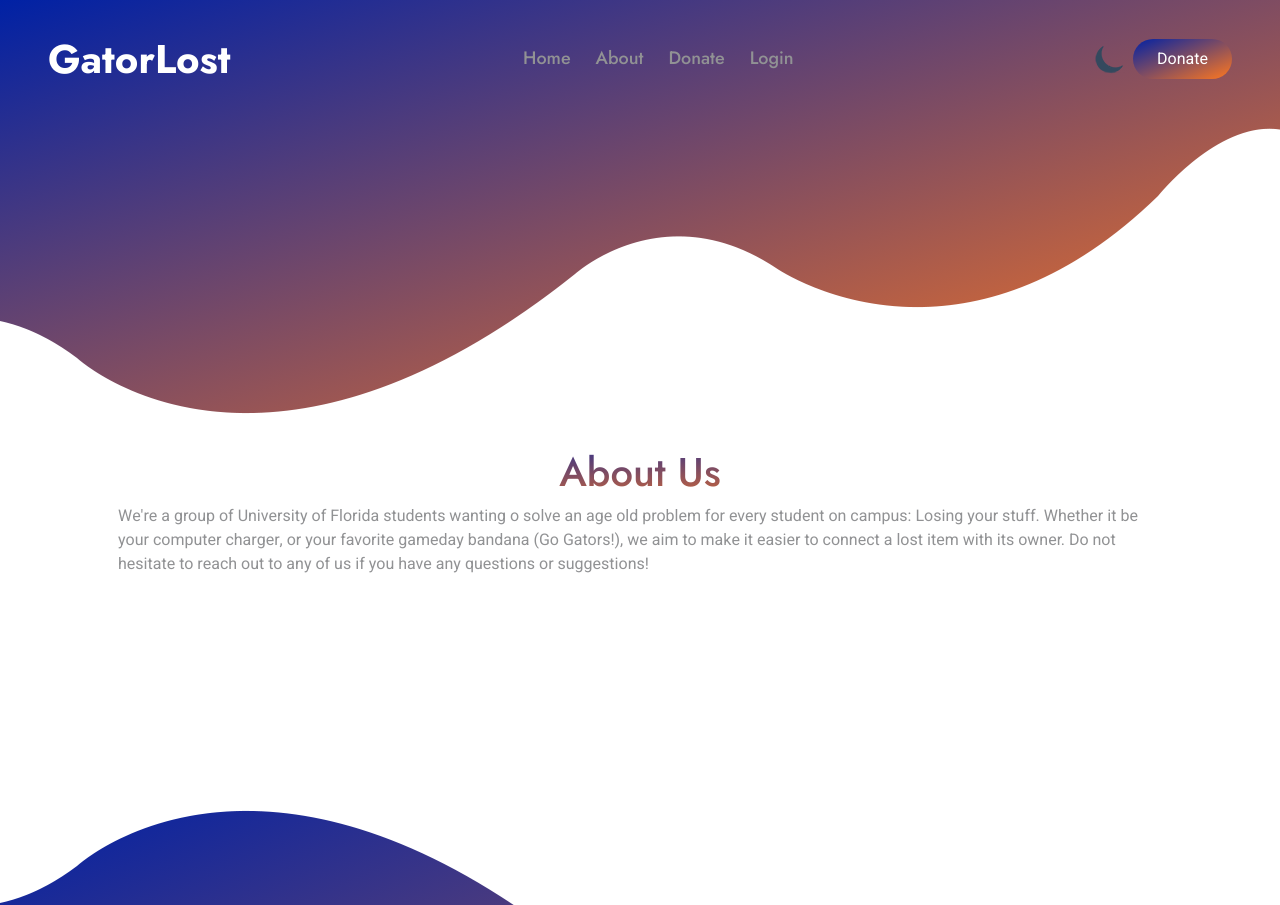
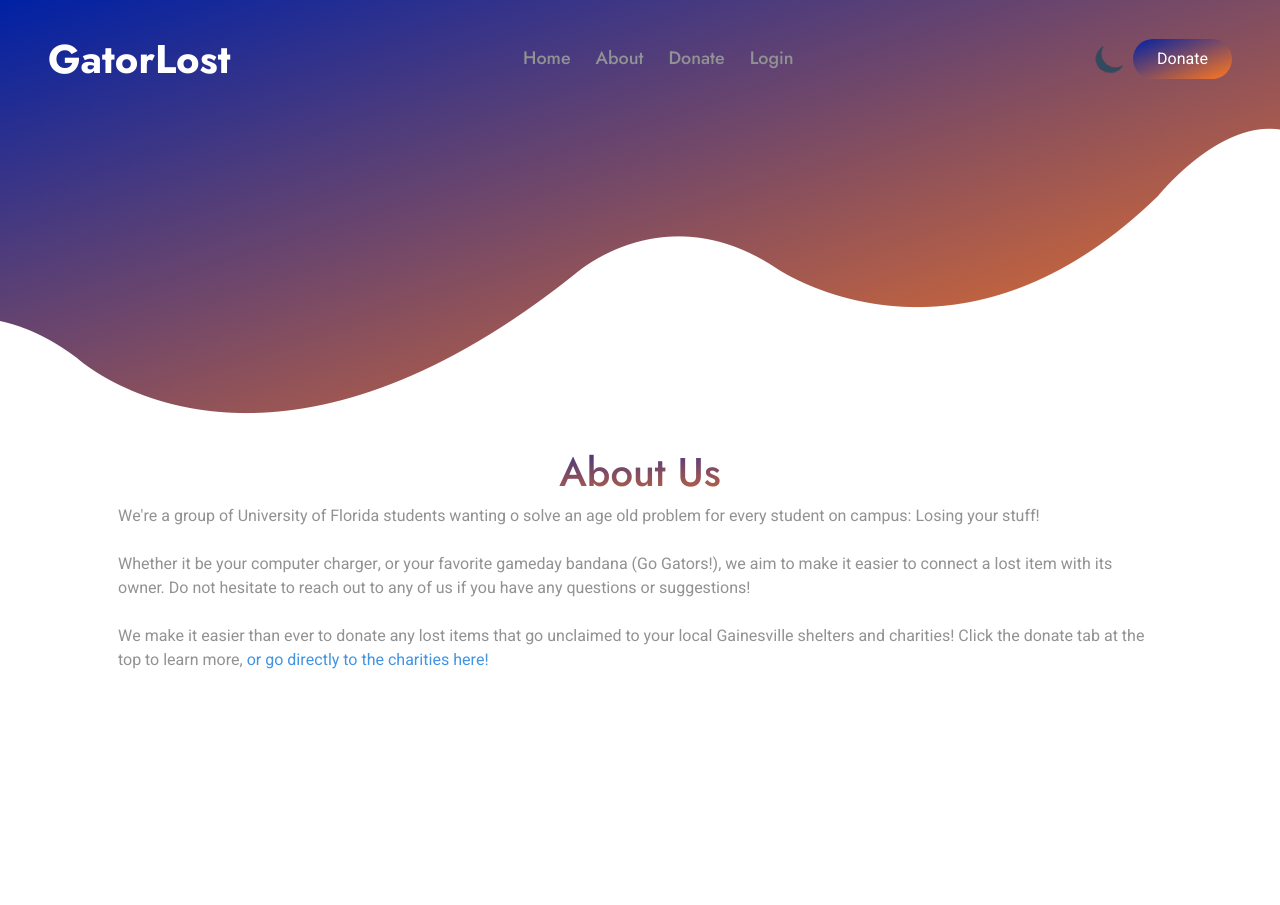
Before and after one commit to amandacruzz/TheFounders, a Django app: page /about/ in a window 1280 px wide. Shown: the top 905 px of the page. Run offline with Django 4.2, Linux system fonts and the light colour scheme; some libraries are stand-ins or nearby versions.

Commit message:
Improved about page

```diff
--- a/templates/about.html
+++ b/templates/about.html
@@ -28,9 +28,12 @@
                 <div class="text-center wow fadeInUp" data-wow-delay="0.1s">
                     <h1 id= "features" class="text-primary-gradient fw-medium">About Us</h1>
                     </div>
-                <p class="mb-4">We're a group of University of Florida students wanting o solve an age old problem for every student on campus: Losing your stuff. Whether it be your computer charger, or your favorite gameday bandana (Go Gators!), we aim to make it easier to connect a lost item with its owner. Do not hesitate to reach out to any of us if you have any questions or suggestions!</p>
+                <p class="mb-4">We're a group of University of Florida students wanting o solve an age old problem for every student on campus: Losing your stuff! </p>
+                <p class="mb-4"> Whether it be your computer charger, or your favorite gameday bandana (Go Gators!), we aim to make it easier to connect a lost item with its owner. Do not hesitate to reach out to any of us if you have any questions or suggestions! </p>
+                <p class="mb-4"> We make it easier than ever to donate any lost items that go unclaimed to your local Gainesville shelters and charities! Click the donate tab at the top to learn more, <a href="https://www.gracemarketplace.org/our-mission">or go directly to the charities here!</a>  </p>
+                <p class="mb-4"> </p>
             </div>
-            </div>
+        </div>
 
         <!-- Donate End -->
 
```
